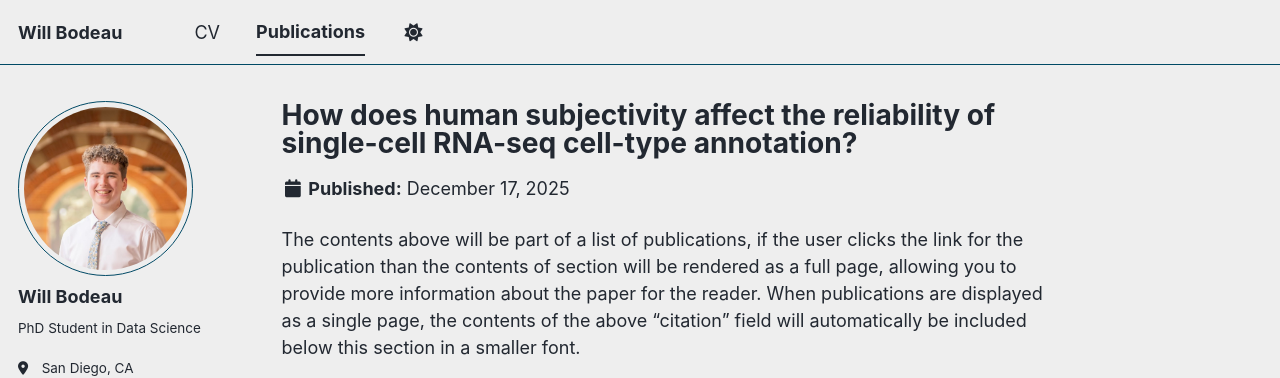
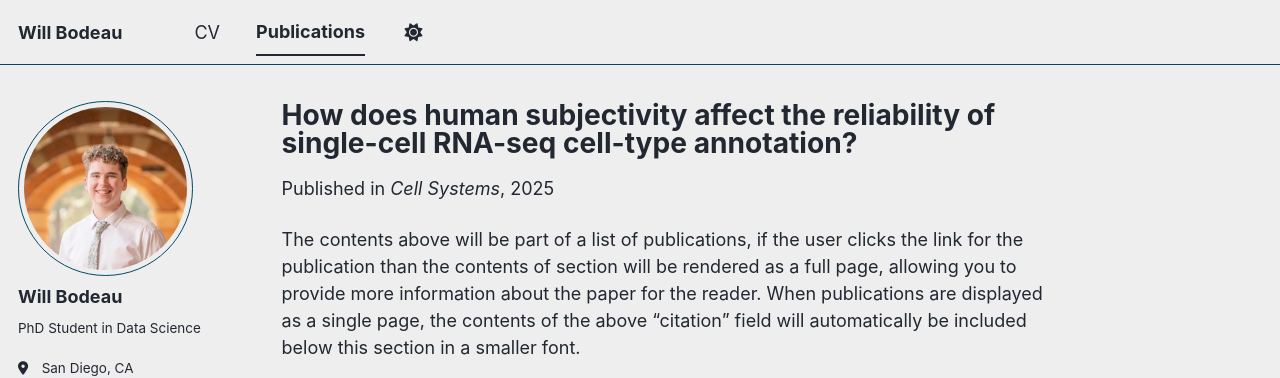
Before and after one commit to willbodeau/willbodeau.github.io, a Jekyll site: the page built from _publications/2010-10-01-paper-title-number-2.md, in a window 1280 px wide. Shown: the top 378 px of the page. Built offline with Jekyll 4.4.1, drawn with Linux system fonts in a browser that asks for light colours; some web fonts are replaced; a script bundle is joined from its source files by our own code; library files that are not in the unit come from our copies.

Commit message:
Update publication details for paper on RNA-seq
Added venue and excerpt to the publication metadata.

```diff
--- a/_publications/2010-10-01-paper-title-number-2.md
+++ b/_publications/2010-10-01-paper-title-number-2.md
@@ -2,6 +2,7 @@
 title: "How does human subjectivity affect the reliability of single-cell RNA-seq cell-type annotation?"
 collection: publications
 category: manuscripts
+venue: 'Cell Systems'
 excerpt: 'This study examines how analyst subjectivity affects scRNA-seq cell-type annotation, finding substantial variability across 37 participants and a 58% higher false positive rate when analysts expected specific rare cell types. I contributed statistical analysis of parameter tuning effects, characterization of analyst background influences on accuracy, and data preprocessing; under review at Cell Systems.'
 date: 2025-12-17
 ---
```
